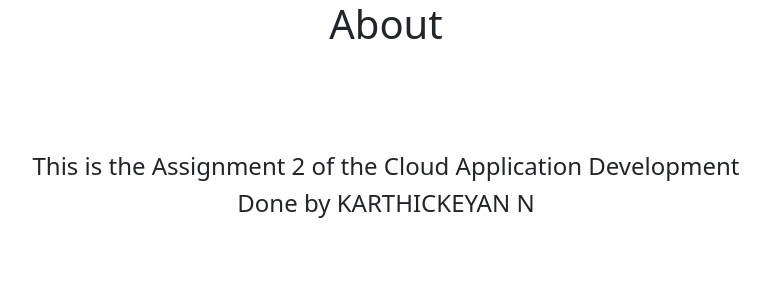
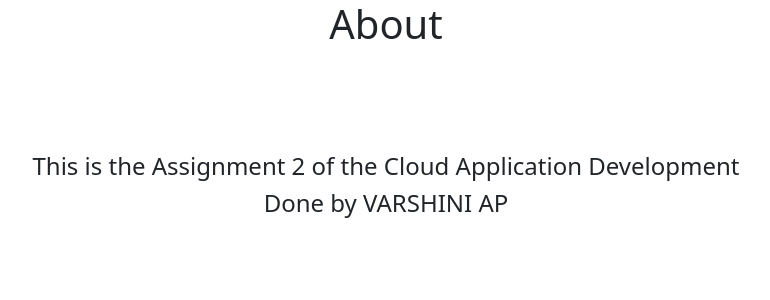
Before and after one commit to VARUNKUMAR7266/IBM-Project-4174-1658723079, a Flask app: page /about in a window 1280 px wide. Shown: the top 300 px of the page, without its empty margins (254-1024 px from the left). Run offline with Flask 2, Linux system fonts and the light colour scheme.

Commit message:
Update about.html

```diff
--- a/Assignments/Varshini/Assignment 2/templates/about.html
+++ b/Assignments/Varshini/Assignment 2/templates/about.html
@@ -11,7 +11,7 @@
     <div align="center">
         <h1>About</h1><br><br><br><br>
         <h4>This is the Assignment 2 of the Cloud Application Development</h4>
-        <h4>Done by KARTHICKEYAN N
+        <h4>Done by VARSHINI AP
         </h4>
     </div>
 
```
